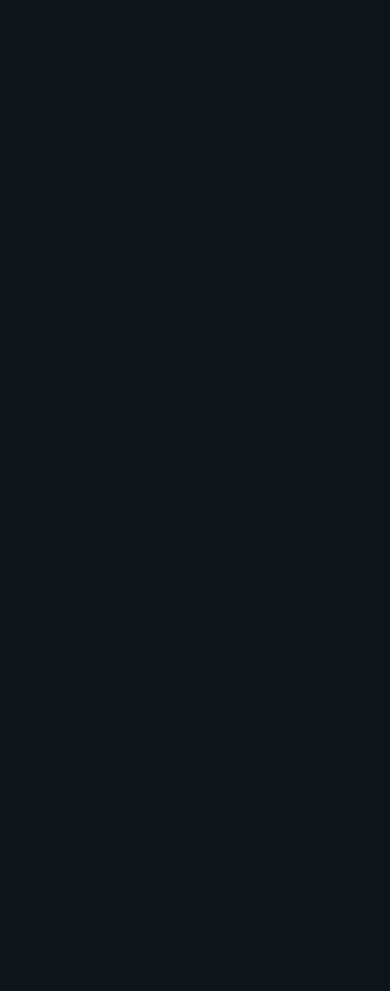
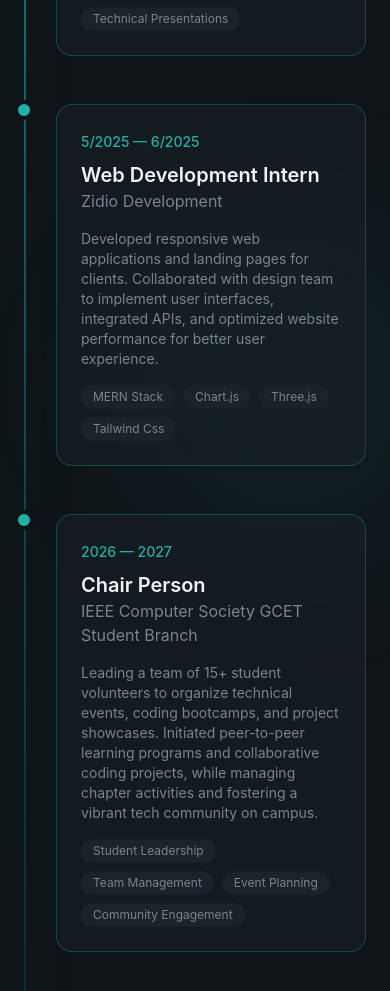
Before and after one commit to zainab1305/Portfolio, a React (Vite) app: page / in a window 390 px wide. Shown: the part 8340-9331 px from the top of the page. Before the commit the page ends 7845 px from the top, so only its background shows below. Built offline with nearby package versions, Linux system fonts and the light colour scheme.

Commit message:
Experience Section

```diff
--- a/src/sections/Experience.jsx
+++ b/src/sections/Experience.jsx
@@ -1,8 +1,140 @@
+const experiences = [
+  {
+    period: "2025 — 2026",
+    role: "Vice Chair Person",
+    company: "IEEE Computer Society GCET Student Branch",
+    description:
+      "Organized weekly coding workshops and technical sessions on web development, DSA, and emerging technologies. Led team in conducting inter-college hackathons and coordinated speaker sessions with industry experts to bridge academic learning with industry practices.",
+    technologies: ["Workshop Planning", "Peer Mentoring", "Event Coordination", "Technical Presentations"],
+    current: false,
+  },
+  {
+    period: "5/2025 — 6/2025",
+    role: "Web Development Intern",
+    company: "Zidio Development",
+    description:
+      "Developed responsive web applications and landing pages for clients. Collaborated with design team to implement user interfaces, integrated APIs, and optimized website performance for better user experience.",
+    technologies: ["MERN Stack", "Chart.js", "Three.js", "Tailwind Css"],
+    current: false,
+  },
+  {
+    period: "2026 — 2027",
+    role: "Chair Person",
+    company: "IEEE Computer Society GCET Student Branch",
+    description:
+      "Leading a team of 15+ student volunteers to organize technical events, coding bootcamps, and project showcases. Initiated peer-to-peer learning programs and collaborative coding projects, while managing chapter activities and fostering a vibrant tech community on campus.",
+    technologies: ["Student Leadership", "Team Management", "Event Planning", "Community Engagement"],
+    current: true,
+  },
+  {
+    period: "2026 — 2027",
+    role: "Secretary",
+    company: "IEEE GCET Student Branch",
+    description:
+      "Maintaining student membership records and coordinating communication between 100+ active members. Managing event registrations, documenting meeting minutes, and creating monthly newsletters to keep students updated on upcoming workshops, competitions, and opportunities.",
+    technologies: ["Documentation", "Member Coordination", "Content Writing", "Organization"],
+    current: true,
+  },
+];
+
 export const Experience = () => {
-    return (
-        <section>
+  return (
+    <section id="experience" className="py-32 relative overflow-hidden">
+      <div
+        className="absolute top-1/2 left-1/4 w-96
+       h-96 bg-primary/5 rounded-full blur-3xl -translate-y-1/2"
+      />
 
-        </section>
-    )
-}
-export default Experience
+      <div className="container mx-auto px-6 relative z-10">
+        {/* Section Header */}
+        <div className="max-w-3xl mb-16">
+          <span
+            className="text-secondary-foreground text-sm
+           font-medium tracking-wider uppercase animate-fade-in"
+          >
+            Career Journey
+          </span>
+          <h2
+            className="text-4xl md:text-5xl font-bold
+           mt-4 mb-6 animate-fade-in animation-delay-100
+            text-secondary-foreground"
+          >
+            Experience that{" "}
+            <span className="font-serif italic font-normal text-white">
+              {" "}
+              speaks volumes.
+            </span>
+          </h2>
+
+          <p
+            className="text-muted-foreground
+           animate-fade-in animation-delay-200"
+          >
+            A timeline of my professional growth, from curious college student to
+            web devlopment intern and that later leading and college club.
+          </p>
+        </div>
+
+        {/* Timeline */}
+        <div className="relative">
+          <div className="timeline-glow absolute left-0 md:left-1/2 top-0 bottom-0 w-[2px] bg-gradient-to-b from-primary/70 via-primary/30 to-transparent md:-translate-x-1/2 shadow-[0_0_25px_rgba(32,178,166,0.8)]" />
+
+          {/* Experience Items */}
+          <div className="space-y-12">
+            {experiences.map((exp, idx) => (
+              <div
+                key={idx}
+                className="relative grid md:grid-cols-2 gap-8 animate-fade-in"
+                style={{ animationDelay: `${(idx + 1) * 150}ms` }}
+              >
+                {/* Timeline Dot */}
+                <div className="absolute left-0 md:left-1/2 top-0 w-3 h-3 bg-primary rounded-full -translate-x-1/2 ring-4 ring-background z-10">
+                  {exp.current && (
+                    <span className="absolute inset-0 rounded-full bg-primary animate-ping opacity-75" />
+                  )}
+                </div>
+
+                {/* Content */}
+                <div
+                  className={`pl-8 md:pl-0 ${
+                    idx % 2 === 0
+                      ? "md:pr-16 md:text-right"
+                      : "md:col-start-2 md:pl-16"
+                  }`}
+                >
+                  <div
+                    className={`glass p-6 rounded-2xl border border-primary/30 hover:border-primary/50 transition-all duration-500`}
+                  >
+                    <span className="text-sm text-primary font-medium">
+                      {exp.period}
+                    </span>
+                    <h3 className="text-xl font-semibold mt-2">{exp.role}</h3>
+                    <p className="text-muted-foreground">{exp.company}</p>
+                    <p className="text-sm text-muted-foreground mt-4">
+                      {exp.description}
+                    </p>
+                    <div
+                      className={`flex flex-wrap gap-2 mt-4 ${
+                        idx % 2 === 0 ? "md:justify-end" : ""
+                      }`}
+                    >
+                      {exp.technologies.map((tech, techIdx) => (
+                        <span
+                          key={techIdx}
+                          className="px-3 py-1 bg-surface text-xs rounded-full text-muted-foreground"
+                        >
+                          {tech}
+                        </span>
+                      ))}
+                    </div>
+                  </div>
+                </div>
+              </div>
+            ))}
+          </div>
+        </div>
+      </div>
+    </section>
+  );
+};
+export default Experience;
```
